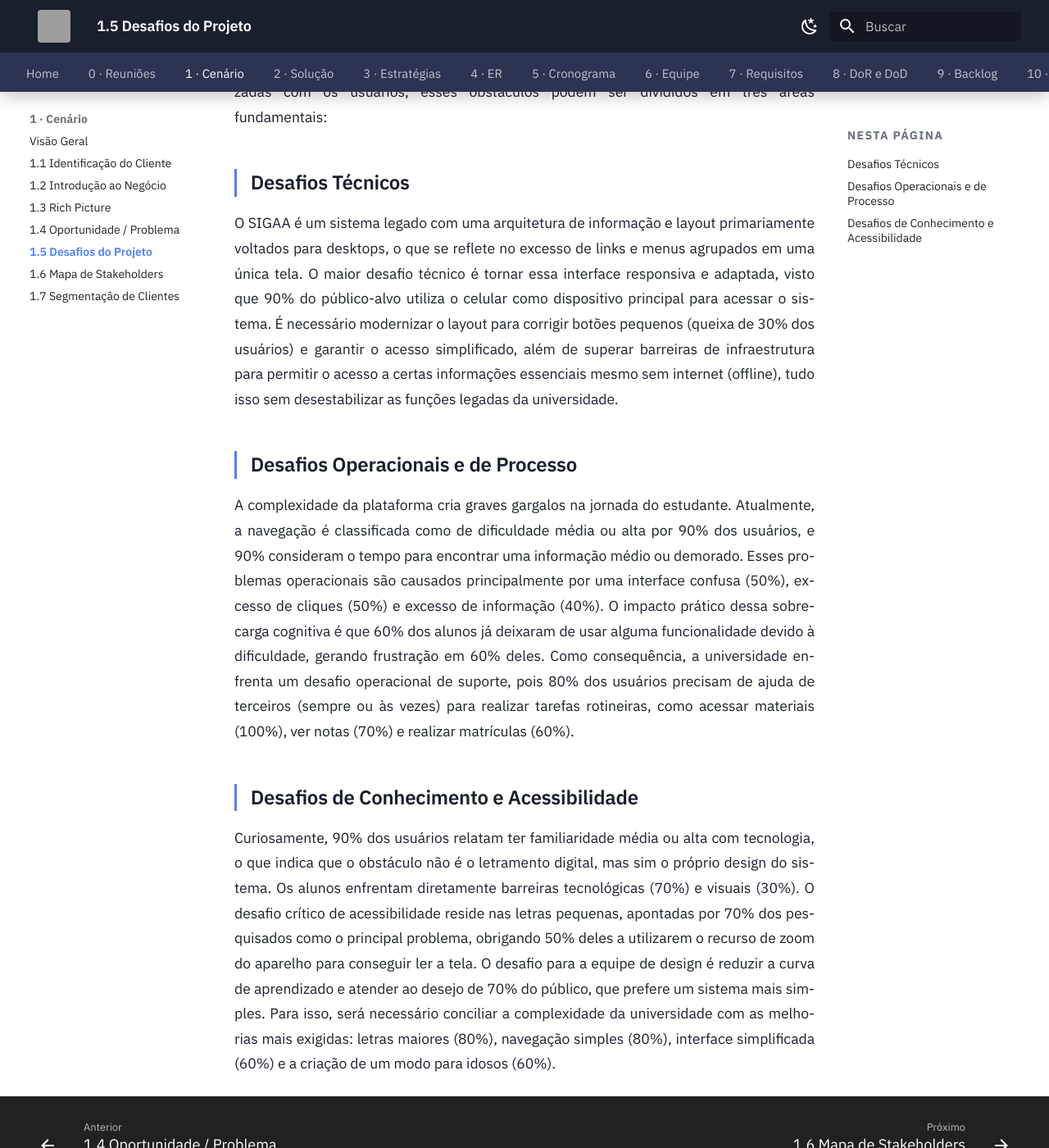
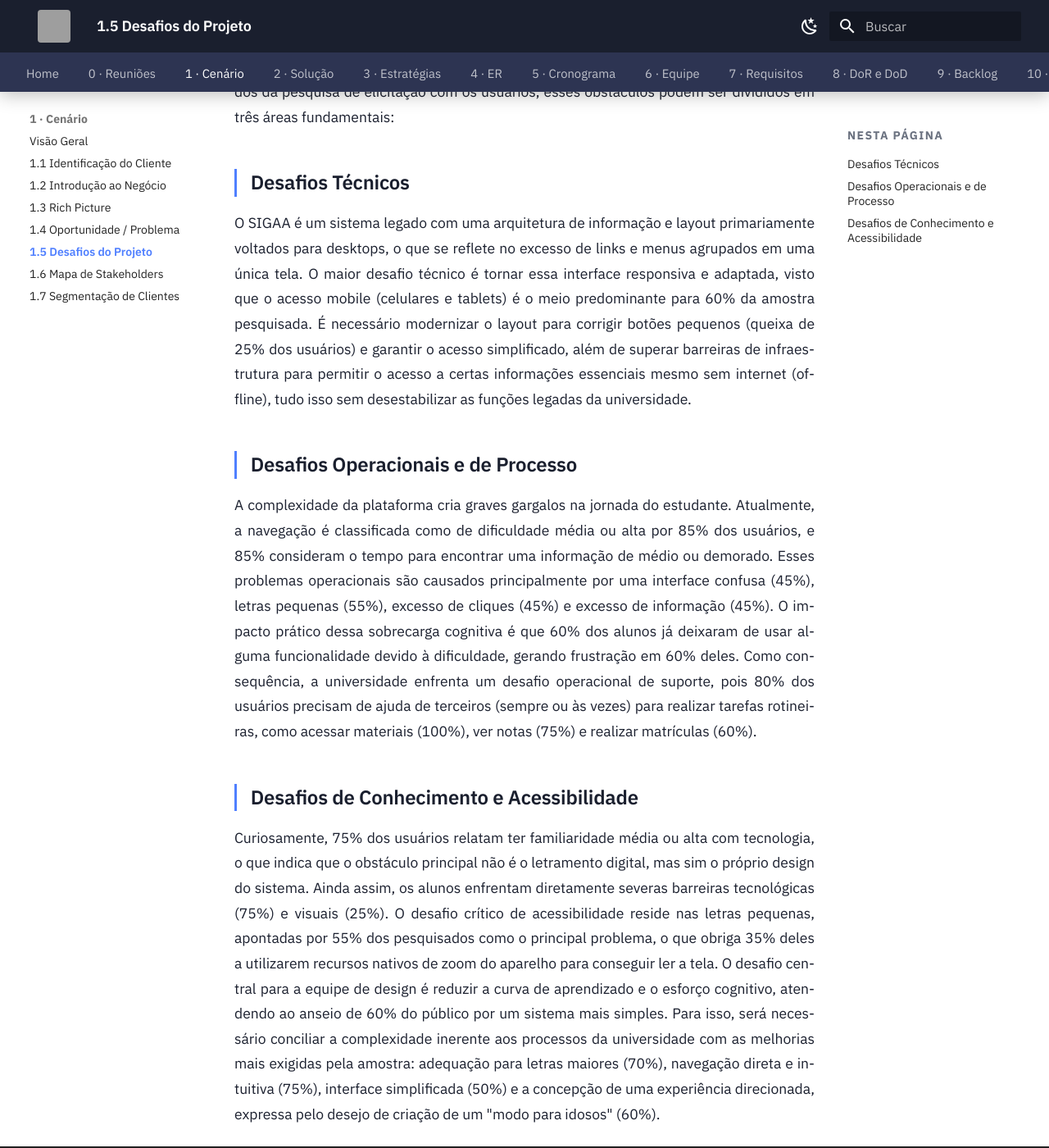
Before and after one commit to mdsreq-fga-unb/REQ-2026.1-T02-UnB-App, an MkDocs documentation site: the page built from docs/01-cenario/desafios.md, in a window 1280 px wide and 1400 px high, scrolled down 269 px. Shown: the whole window at 82% size. Built offline with MkDocs 1.6.1 and Material for MkDocs 9.7.7, drawn with Linux system fonts in a browser that asks for light colours; grey boxes are pictures that could not be loaded.

Commit message:
feat(docs): atualiza seção de desafios e adiciona característica de interface adaptável para melhorar a usabilidade do SIGAA
Co-authored-by: Davi Severiano <daviseverianofreitas@gmail.com>

```diff
--- a/docs/01-cenario/desafios.md
+++ b/docs/01-cenario/desafios.md
@@ -1,15 +1,15 @@
 # 1.5 Desafios do Projeto
 
-Os principais desafios enfrentados pela Universidade de Brasília (UnB) na adequação do SIGAA para o público do processo seletivo 60mais concentram-se em resolver os atritos de usabilidade que prejudicam a experiência educacional. Com base nas pesquisas realizadas com os usuários, esses obstáculos podem ser divididos em três áreas fundamentais:
+Os principais desafios enfrentados pela Universidade de Brasília (UnB) na adequação do SIGAA para o público do processo seletivo 60mais concentram-se em resolver os atritos de usabilidade que prejudicam a experiência educacional. Com base nos dados consolidados da pesquisa de elicitação com os usuários, esses obstáculos podem ser divididos em três áreas fundamentais:
 
 ## Desafios Técnicos
 
-O SIGAA é um sistema legado com uma arquitetura de informação e layout primariamente voltados para desktops, o que se reflete no excesso de links e menus agrupados em uma única tela. O maior desafio técnico é tornar essa interface responsiva e adaptada, visto que 90% do público-alvo utiliza o celular como dispositivo principal para acessar o sistema. É necessário modernizar o layout para corrigir botões pequenos (queixa de 30% dos usuários) e garantir o acesso simplificado, além de superar barreiras de infraestrutura para permitir o acesso a certas informações essenciais mesmo sem internet (offline), tudo isso sem desestabilizar as funções legadas da universidade.
+O SIGAA é um sistema legado com uma arquitetura de informação e layout primariamente voltados para desktops, o que se reflete no excesso de links e menus agrupados em uma única tela. O maior desafio técnico é tornar essa interface responsiva e adaptada, visto que o acesso mobile (celulares e tablets) é o meio predominante para 60% da amostra pesquisada. É necessário modernizar o layout para corrigir botões pequenos (queixa de 25% dos usuários) e garantir o acesso simplificado, além de superar barreiras de infraestrutura para permitir o acesso a certas informações essenciais mesmo sem internet (offline), tudo isso sem desestabilizar as funções legadas da universidade.
 
 ## Desafios Operacionais e de Processo
 
-A complexidade da plataforma cria graves gargalos na jornada do estudante. Atualmente, a navegação é classificada como de dificuldade média ou alta por 90% dos usuários, e 90% consideram o tempo para encontrar uma informação médio ou demorado. Esses problemas operacionais são causados principalmente por uma interface confusa (50%), excesso de cliques (50%) e excesso de informação (40%). O impacto prático dessa sobrecarga cognitiva é que 60% dos alunos já deixaram de usar alguma funcionalidade devido à dificuldade, gerando frustração em 60% deles. Como consequência, a universidade enfrenta um desafio operacional de suporte, pois 80% dos usuários precisam de ajuda de terceiros (sempre ou às vezes) para realizar tarefas rotineiras, como acessar materiais (100%), ver notas (70%) e realizar matrículas (60%).
+A complexidade da plataforma cria graves gargalos na jornada do estudante. Atualmente, a navegação é classificada como de dificuldade média ou alta por 85% dos usuários, e 85% consideram o tempo para encontrar uma informação de médio ou demorado. Esses problemas operacionais são causados principalmente por uma interface confusa (45%), letras pequenas (55%), excesso de cliques (45%) e excesso de informação (45%). O impacto prático dessa sobrecarga cognitiva é que 60% dos alunos já deixaram de usar alguma funcionalidade devido à dificuldade, gerando frustração em 60% deles. Como consequência, a universidade enfrenta um desafio operacional de suporte, pois 80% dos usuários precisam de ajuda de terceiros (sempre ou às vezes) para realizar tarefas rotineiras, como acessar materiais (100%), ver notas (75%) e realizar matrículas (60%).
 
 ## Desafios de Conhecimento e Acessibilidade
 
-Curiosamente, 90% dos usuários relatam ter familiaridade média ou alta com tecnologia, o que indica que o obstáculo não é o letramento digital, mas sim o próprio design do sistema. Os alunos enfrentam diretamente barreiras tecnológicas (70%) e visuais (30%). O desafio crítico de acessibilidade reside nas letras pequenas, apontadas por 70% dos pesquisados como o principal problema, obrigando 50% deles a utilizarem o recurso de zoom do aparelho para conseguir ler a tela. O desafio para a equipe de design é reduzir a curva de aprendizado e atender ao desejo de 70% do público, que prefere um sistema mais simples. Para isso, será necessário conciliar a complexidade da universidade com as melhorias mais exigidas: letras maiores (80%), navegação simples (80%), interface simplificada (60%) e a criação de um modo para idosos (60%).
+Curiosamente, 75% dos usuários relatam ter familiaridade média ou alta com tecnologia, o que indica que o obstáculo principal não é o letramento digital, mas sim o próprio design do sistema. Ainda assim, os alunos enfrentam diretamente severas barreiras tecnológicas (75%) e visuais (25%). O desafio crítico de acessibilidade reside nas letras pequenas, apontadas por 55% dos pesquisados como o principal problema, o que obriga 35% deles a utilizarem recursos nativos de zoom do aparelho para conseguir ler a tela. O desafio central para a equipe de design é reduzir a curva de aprendizado e o esforço cognitivo, atendendo ao anseio de 60% do público por um sistema mais simples. Para isso, será necessário conciliar a complexidade inerente aos processos da universidade com as melhorias mais exigidas pela amostra: adequação para letras maiores (70%), navegação direta e intuitiva (75%), interface simplificada (50%) e a concepção de uma experiência direcionada, expressa pelo desejo de criação de um "modo para idosos" (60%).
```
Also changed, not shown: docs/02-solucao/caracteristicas.md (+1 -0 lines).
